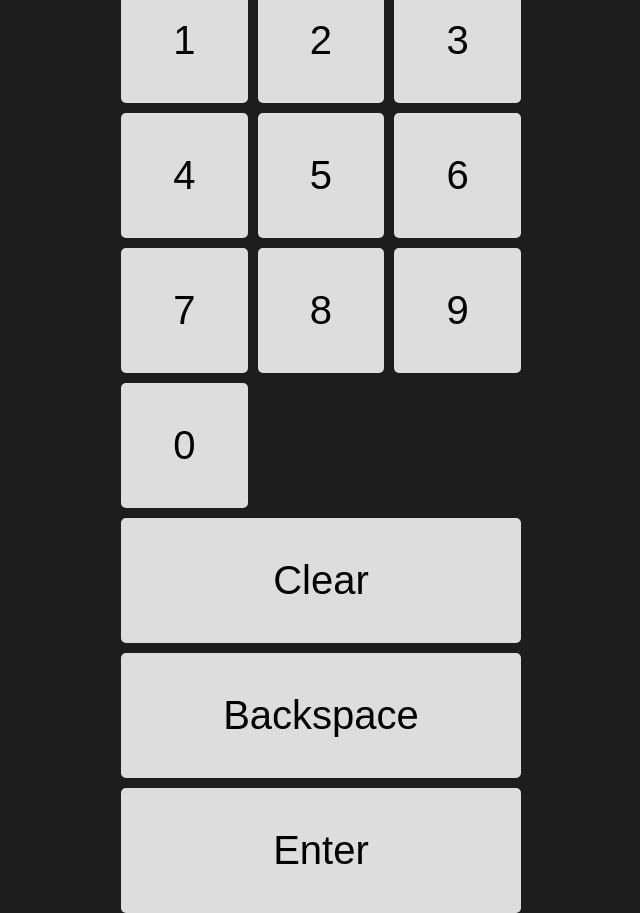
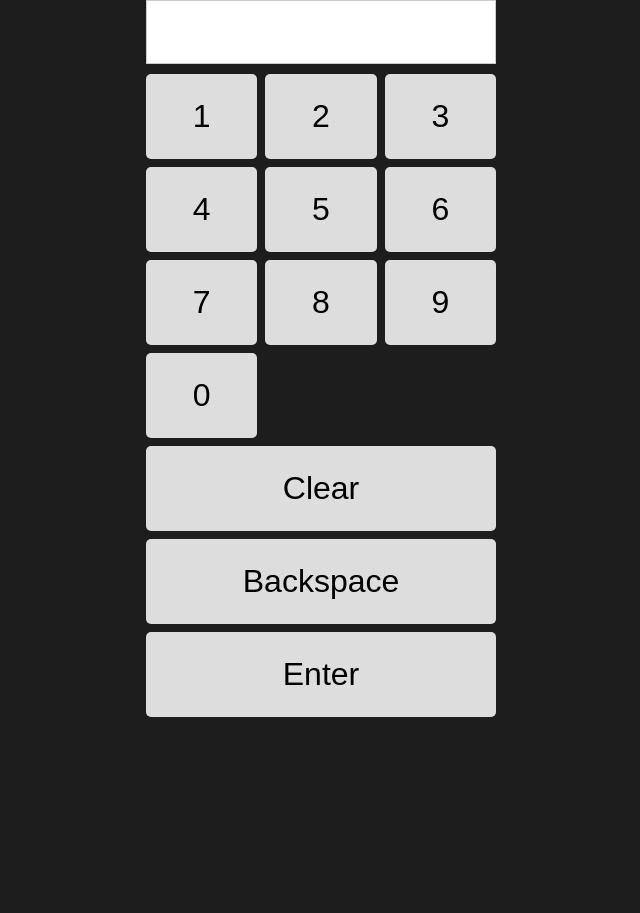
Before and after one commit to awoo-co/numpad, a plain HTML site: page index.html in a window 1280 px wide. Both pictures are taken after a click on the button "Clear". Shown: the whole page, without its empty margins (319-959 px from the left). After the commit the page ends 800 px from the top, so only its background shows below. Drawn offline with Linux system fonts and the light colour scheme.

Commit message:
added files and edited files
added favicons
edited style.css because of the fit size too big
made it offline ready
trying to fix a issue with the grid on clear backspace and enter buttons does not want to be in a grid

```diff
--- a/index.html
+++ b/index.html
@@ -3,29 +3,32 @@
 <head>
     <meta charset="UTF-8">
     <meta name="viewport" content="width=device-width, initial-scale=1.0">
+    <meta name="theme-color" content="#1d1d1d">
+    <meta name="description" content="Offline-ready numpad application">
+    <link rel="stylesheet" href="style.css">
     <title>Numpad</title>
-    <link rel="stylesheet" href="style.css">
 </head>
 <body>
     <div class="numpad-container">
-        <input type="text" id="numpad-display" readonly>
+        <input type="text" id="numpad-display" readonly />
         <div class="numpad">
-            <button class="numpad-btn" data-value="1">1</button>
-            <button class="numpad-btn" data-value="2">2</button>
-            <button class="numpad-btn" data-value="3">3</button>
-            <button class="numpad-btn" data-value="4">4</button>
-            <button class="numpad-btn" data-value="5">5</button>
-            <button class="numpad-btn" data-value="6">6</button>
-            <button class="numpad-btn" data-value="7">7</button>
-            <button class="numpad-btn" data-value="8">8</button>
-            <button class="numpad-btn" data-value="9">9</button>
-            <button class="numpad-btn" data-value="0">0</button>
-            <button class="numpad-btn" id="clear">Clear</button>
-            <button class="numpad-btn" id="backspace">Backspace</button>
-            <button class="numpad-btn" id="enter">Enter</button>
+            <button class="numpad-btn" onclick="appendNumber('1')">1</button>
+            <button class="numpad-btn" onclick="appendNumber('2')">2</button>
+            <button class="numpad-btn" onclick="appendNumber('3')">3</button>
+            <button class="numpad-btn" onclick="appendNumber('4')">4</button>
+            <button class="numpad-btn" onclick="appendNumber('5')">5</button>
+            <button class="numpad-btn" onclick="appendNumber('6')">6</button>
+            <button class="numpad-btn" onclick="appendNumber('7')">7</button>
+            <button class="numpad-btn" onclick="appendNumber('8')">8</button>
+            <button class="numpad-btn" onclick="appendNumber('9')">9</button>
+            <button class="numpad-btn" onclick="appendNumber('0')">0</button>
+
+            <!-- Clear, Backspace, and Enter buttons in a grid layout -->
+            <button class="numpad-btn" id="clear" onclick="clearDisplay()">Clear</button>
+            <button class="numpad-btn" id="backspace" onclick="backspace()">Backspace</button>
+            <button class="numpad-btn" id="enter" onclick="submit()">Enter</button>
         </div>
     </div>
-
     <script src="script.js"></script>
 </body>
 </html>
--- a/script.js
+++ b/script.js
@@ -1,27 +1,38 @@
-document.addEventListener("DOMContentLoaded", function() {
+// script.js
+
+// Function to append a number to the display
+function appendNumber(number) {
     const display = document.getElementById('numpad-display');
+    display.value += number;
+}
 
-    document.querySelectorAll('.numpad-btn').forEach(button => {
-        button.addEventListener('click', function() {
-            const value = this.dataset.value;
-            if (value) {
-                display.value += value;
-            }
-        });
+// Function to clear the display
+function clearDisplay() {
+    const display = document.getElementById('numpad-display');
+    display.value = '';
+}
+
+// Function to delete the last character in the display
+function backspace() {
+    const display = document.getElementById('numpad-display');
+    display.value = display.value.slice(0, -1);
+}
+
+// Function to handle the enter action
+function submit() {
+    const display = document.getElementById('numpad-display');
+    alert('Submitted: ' + display.value); // Change this to your desired submit behavior
+}
+
+// Register the service worker
+if ('serviceWorker' in navigator) {
+    window.addEventListener('load', () => {
+        navigator.serviceWorker.register('sw.js')
+            .then(registration => {
+                console.log('Service Worker registered with scope:', registration.scope);
+            })
+            .catch(error => {
+                console.error('Service Worker registration failed:', error);
+            });
     });
-
-    // Clear button
-    document.getElementById('clear').addEventListener('click', function() {
-        display.value = '';
-    });
-
-    // Backspace button
-    document.getElementById('backspace').addEventListener('click', function() {
-        display.value = display.value.slice(0, -1);
-    });
-
-    // Enter button
-    document.getElementById('enter').addEventListener('click', function() {
-        alert('Entered: ' + display.value);
-    });
-});
+}
--- a/style.css
+++ b/style.css
@@ -6,6 +6,7 @@ body {
     height: 100vh;
     margin: 0;
     background-color: #1d1d1d;
+    overflow: hidden; /* Prevent scrolling */
 }
 
 .numpad-container {
@@ -13,13 +14,15 @@ body {
     flex-direction: column;
     align-items: center;
     width: 100%;
-    max-width: 400px;  /* Limit maximum width */
+    max-width: 350px;
+    height: 100%; /* Ensure it takes full screen height */
+    box-sizing: border-box;
 }
 
 #numpad-display {
     width: 100%;
-    height: 10vh;
-    font-size: 5vh;
+    height: 8vh;
+    font-size: 4vh;
     text-align: right;
     margin-bottom: 10px;
     padding: 5px;
@@ -30,14 +33,17 @@ body {
 .numpad {
     display: grid;
     grid-template-columns: repeat(3, 1fr);
-    gap: 10px;
+    gap: 8px;
     width: 100%;
+    max-height: calc(100% - 10vh); /* Prevent overflow */
+    overflow-y: auto; /* Enable scrolling if necessary */
     box-sizing: border-box;
 }
 
+/* Change grid layout for buttons */
 .numpad-btn {
-    padding: 5vh;
-    font-size: 5vh;
+    padding: 3vh; /* Adjust padding for better fit */
+    font-size: 4vh;
     cursor: pointer;
     background-color: #ddd;
     border: none;
@@ -50,19 +56,20 @@ body {
     background-color: #ccc;
 }
 
+/* Add a new row for clear, backspace, and enter buttons */
 #clear, #backspace, #enter {
-    grid-column: span 3;
+    grid-column: span 3; /* Make them span full width */
 }
 
-/* Ensure the numpad fits well on different screen sizes */
+/* For smaller screen sizes */
 @media (max-width: 600px) {
     #numpad-display {
-        font-size: 4vh;
+        font-size: 3.5vh;
     }
 
     .numpad-btn {
-        padding: 4vh;
-        font-size: 4vh;
+        padding: 2.5vh; /* Adjust padding for smaller screens */
+        font-size: 3.5vh;
     }
 }
 
@@ -72,7 +79,7 @@ body {
     }
 
     .numpad-btn {
-        padding: 3vh;
+        padding: 2vh; /* Adjust padding for smaller screens */
         font-size: 3vh;
     }
 }
```
Also changed, not shown: sw.js (added, +44 -0 lines), favicon-16x16.png (added), favicon.ico (added).
